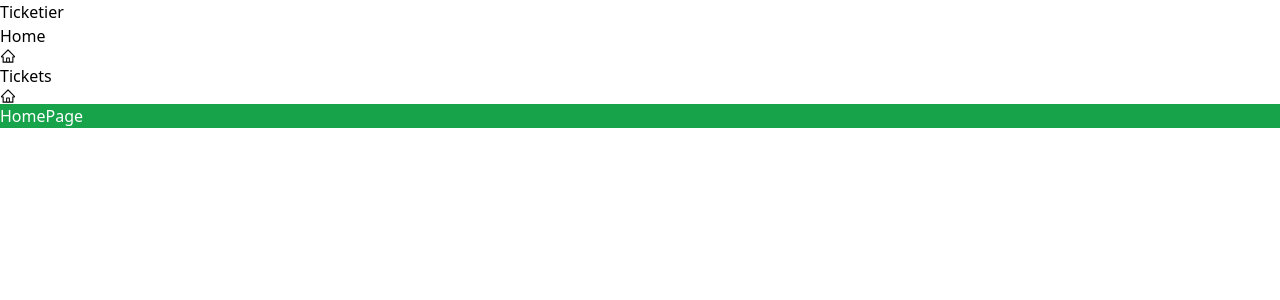
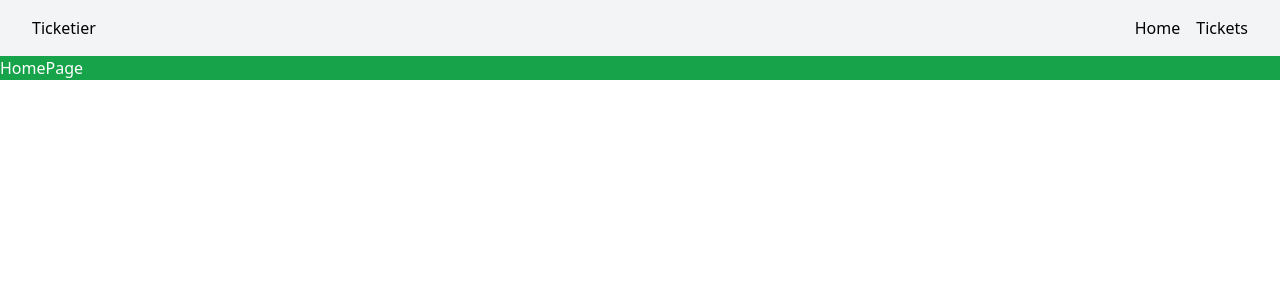
Before and after one commit to AleksandrPolishchuk/TicketierApp, a Next.js app in the folder frontend/ticketier-front-nextjs/: page / in a window 1280 px wide. Shown: the top 300 px of the page. Built offline with nearby package versions, Linux system fonts and the light colour scheme.

Commit message:
add styling for Navbar

```diff
--- a/frontend/ticketier-front-nextjs/app/layout.tsx
+++ b/frontend/ticketier-front-nextjs/app/layout.tsx
@@ -14,7 +14,7 @@ export default function RootLayout({
   return (
     <html lang="en">
       <Navbar />
-      <body>{children}</body>
+      <main>{children}</main>
     </html>
   );
 }
--- a/frontend/ticketier-front-nextjs/components/navbar/Navbar.tsx
+++ b/frontend/ticketier-front-nextjs/components/navbar/Navbar.tsx
@@ -9,15 +9,15 @@ const menuItems = [
 
 const Navbar = () => {
   return (
-    <div>
+    <div className="bg-gray-100 flex justify-between items-center p-2 md:p-4 lg:px-8 lg:py-4 text-2x1">
       <div>
         <Link href="/">Ticketier</Link>
       </div>
-      <div>
+      <div className="flex items-center gap-x-4">
         {menuItems.map((item) => (
           <Link key={item.id} href={item.route}>
-            <span>{item.label}</span>
-            <span>{item.icon}</span>
+            <span className="max-md:hidden">{item.label}</span>
+            <span className="md:hidden text-3x1">{item.icon}</span>
           </Link>
         ))}
       </div>
```
